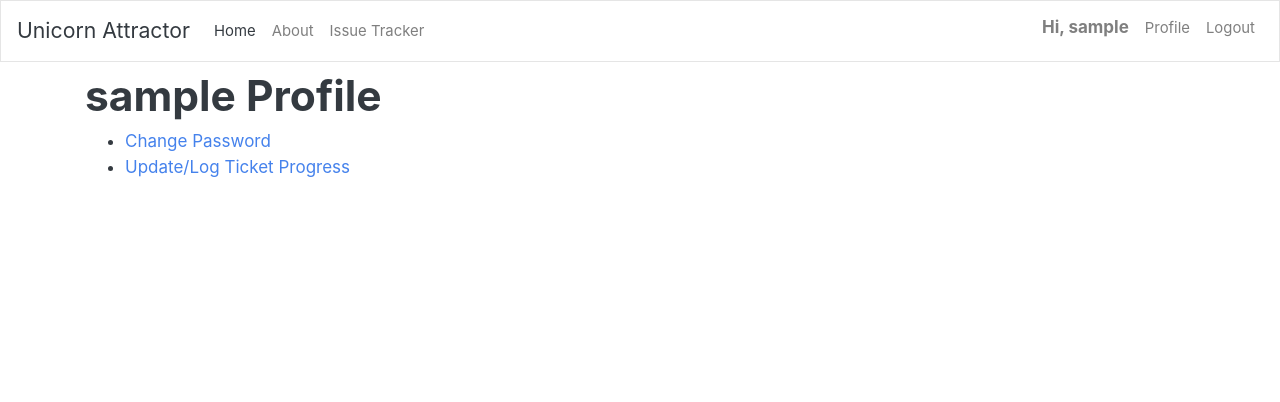
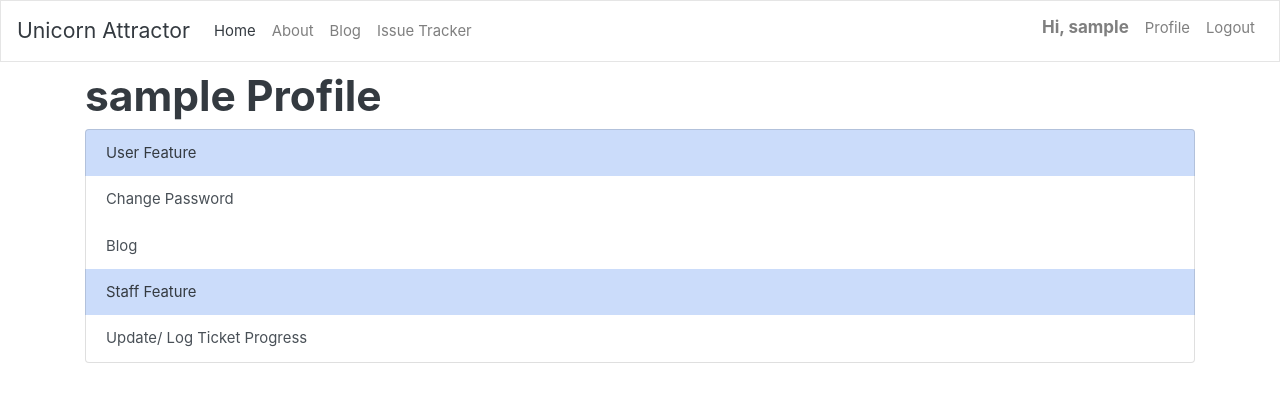
Before and after one commit to comacoma/FSF-MilestoneProject, a Django app: page /accounts/profile/ in a window 1280 px wide. Shown: the top 402 px of the page. Run offline with Django 3.2, Linux system fonts and the light colour scheme; the visitor is signed in with stand-in values (Sample User, id 1); data comes from the database, SQL or seed files in the repository; parts of the project's set-up code (start-up, migrations or seed data) failed here and were passed over; some libraries are stand-ins or nearby versions.

Commit message:
Refined template design + adding link to accommodate blog feature

```diff
--- a/accounts/templates/profile.html
+++ b/accounts/templates/profile.html
@@ -2,13 +2,16 @@
 {% block page_title %}User Profile{% endblock %}
 
 {% block content %}
-    <div class="container">
-        <h1>{{ user }} Profile</h1>
-        <ul>
-            <li><a href="{% url 'password_change' %}">Change Password</a></li>
-            {% if request.user.is_staff %}
-            <li><a href="/admin/issuetracker/progresslog/">Update/Log Ticket Progress</a></li>
-            {% endif %}
-        </ul>
+<div class="container">
+    <h1>{{ user }} Profile</h1>
+    <div class="list-group">
+        <a class="list-group-item list-group-item-action list-group-item-primary">User Feature</a>
+        <a href="{% url 'password_change' %}" class="list-group-item list-group-item-action">Change Password</a>
+        <a href="#" class="list-group-item list-group-item-action">Blog</a>
+        {% if request.user.is_staff %}
+        <a class="list-group-item list-group-item-action list-group-item-primary">Staff Feature</a>
+        <a href="/admin/issuetracker/progresslog/" class="list-group-item list-group-item-action">Update/ Log Ticket Progress</a>
+        {% endif %}
     </div>
+</div>
 {% endblock %}
--- a/templates/base.html
+++ b/templates/base.html
@@ -33,6 +33,11 @@
                 <li class="nav-item">
                     <a class="nav-link" href="{% url 'about' %}">About</a>
                 </li>
+                {% if user.is_authenticated %}
+                <li class="nav-item">
+                    <a class="nav-link" href="#">Blog</a>
+                </li>
+                {% endif %}
                 <li class="nav-item">
                     <a class="nav-link" href="{% url 'issue_tracker_home' %}">Issue Tracker</a>
                 </li>
```
